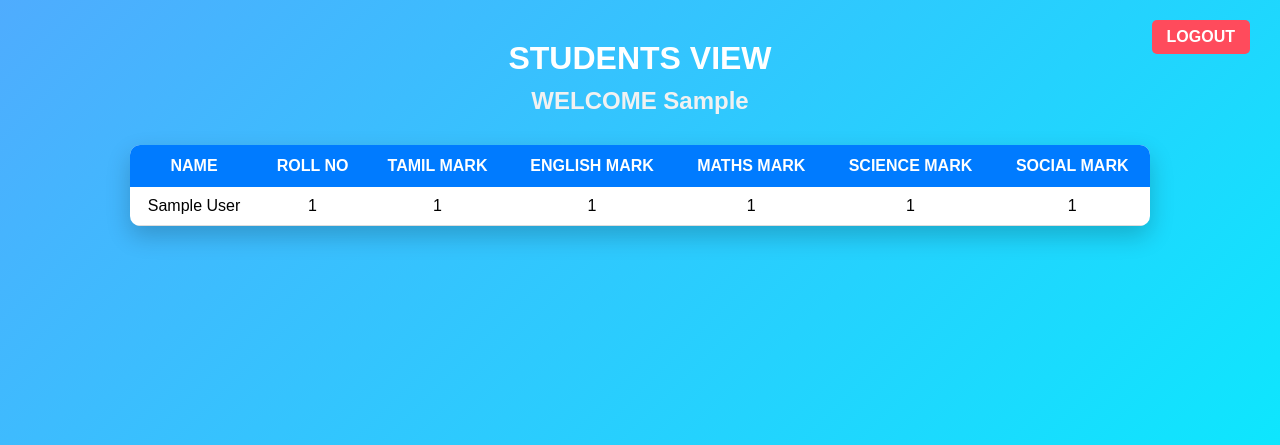
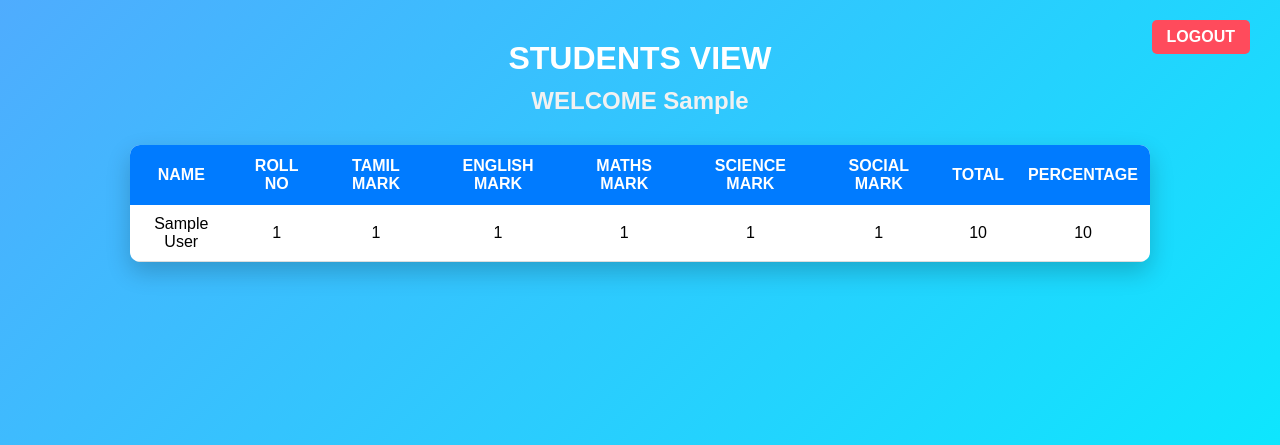
Before and after one commit to Joshva5/Students_Mark_Managment, a Django app: page /students_view/ in a window 1280 px wide. Shown: the top 445 px of the page. Run offline with Django 4.2, Linux system fonts and the light colour scheme; a user stored in the database is signed in; tables that the repository leaves empty hold one stand-in row (values such as "Sample post").

Commit message:
update_ files

```diff
--- a/stdmanageapp/templates/students_view.html
+++ b/stdmanageapp/templates/students_view.html
@@ -23,6 +23,8 @@
             <th>MATHS MARK</th>
             <th>SCIENCE MARK</th>
             <th>SOCIAL MARK</th>
+            <th>TOTAL</th>
+            <th>PERCENTAGE</th>
 
 
         </tr>
@@ -36,6 +38,8 @@
                 <td>{{student.maths_mark}}</td>
                 <td>{{student.science_mark}}</td>
                 <td>{{student.social_mark}}</td>
+                <td>{{student.total}}</td>
+                <td>{{student.percentage}}</td>
 
           </tr>
         {% endfor %}
--- a/stdmanageapp/templates/update_form.html
+++ b/stdmanageapp/templates/update_form.html
@@ -5,7 +5,7 @@
     <meta charset="UTF-8">
     <meta name="viewport" content="width=device-width, initial-scale=1.0">
     <title>UPDATE MARKS</title>
-    <link rel="stylesheet" href="{% static 'css/update.css' %}">
+    <link rel="stylesheet" href="{% static 'css/update_view.css' %}">
     <link rel="icon" type="images/png" href="{% static 'images/admin_icon.png'%}">
 </head>
 <body>
```
